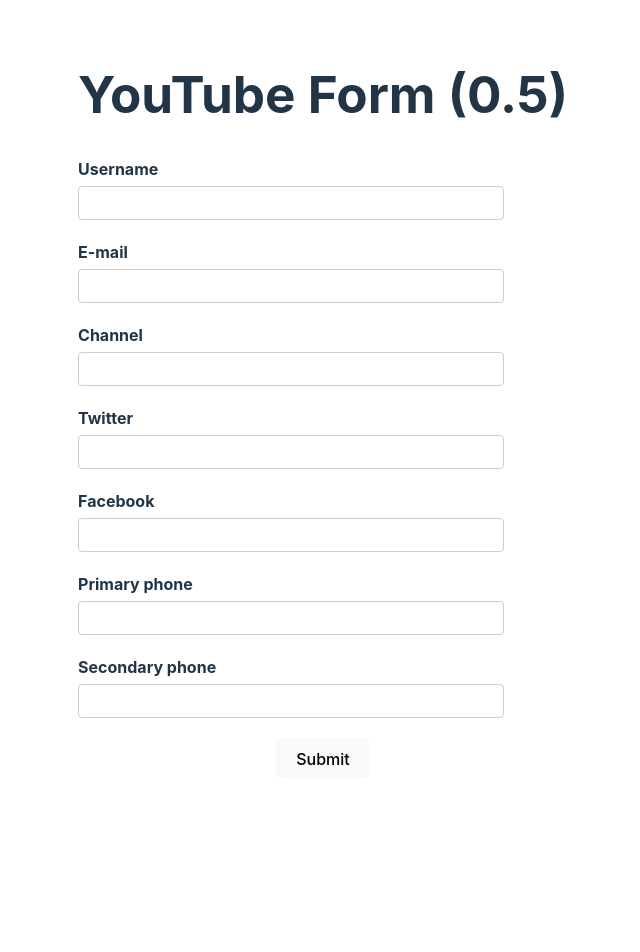
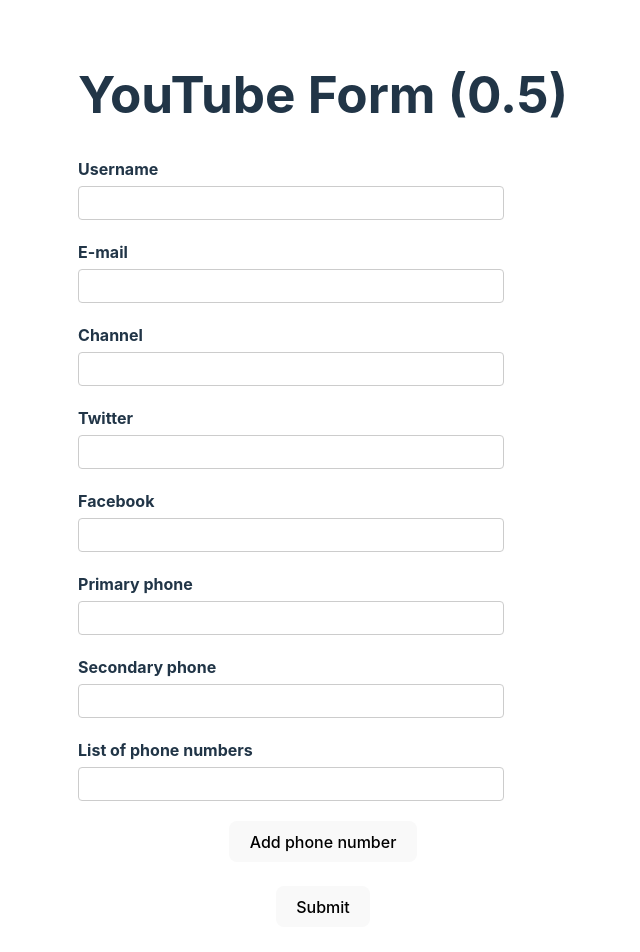
Before and after one commit to amontalvof/react-hook-form-demo, a React (Vite) app: page / in a window 1280 px wide. Shown: the top 952 px of the page, without its empty margins (317-957 px from the left). Before the commit the page ends 811 px from the top, so only its background shows below. Built offline with nearby package versions, Linux system fonts and the light colour scheme; the HTML template or start-up script is replaced by a standard one.

Commit message:
feat: Dynamic Fields

```diff
--- a/src/components/YouTubeForm.tsx
+++ b/src/components/YouTubeForm.tsx
@@ -1,4 +1,4 @@
-import { useForm } from 'react-hook-form';
+import { useForm, useFieldArray } from 'react-hook-form';
 import { DevTool } from '@hookform/devtools';
 
 let renderCount = 0;
@@ -12,6 +12,9 @@
         twitter: string;
     };
     phoneNumbers: string[];
+    phNumbers: {
+        number: string;
+    }[];
 };
 
 const YouTubeForm = () => {
@@ -25,10 +28,16 @@
                 twitter: '',
             },
             phoneNumbers: ['', ''],
+            phNumbers: [{ number: '' }],
         },
     });
     const { register, control, handleSubmit, formState } = form;
     const { errors } = formState;
+
+    const { fields, append, remove } = useFieldArray({
+        control,
+        name: 'phNumbers',
+    });
 
     const onSubmit = (data: FormValues) => {
         console.log(data);
@@ -155,6 +164,34 @@
                     />
                     <p className="error">{errors.phoneNumbers?.[1]?.message}</p>
                 </div>
+                <div>
+                    <label>List of phone numbers</label>
+                    <div>
+                        {fields.map((field, index) => (
+                            <div key={field.id} className="form-control">
+                                <input
+                                    type="text"
+                                    {...register(`phNumbers.${index}.number`)}
+                                />
+                                {index > 0 && (
+                                    <button
+                                        type="button"
+                                        onClick={() => remove(index)}
+                                    >
+                                        Remove
+                                    </button>
+                                )}
+                            </div>
+                        ))}
+                        <button
+                            type="button"
+                            onClick={() => append({ number: '' })}
+                        >
+                            Add phone number
+                        </button>
+                    </div>
+                </div>
+                <br />
                 <button>Submit</button>
             </form>
             <DevTool control={control} />
```
